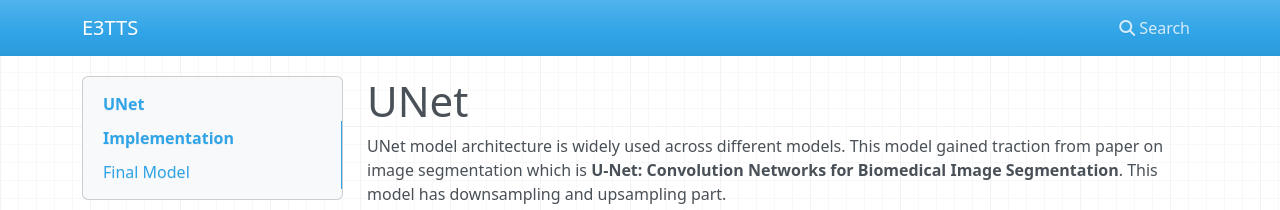
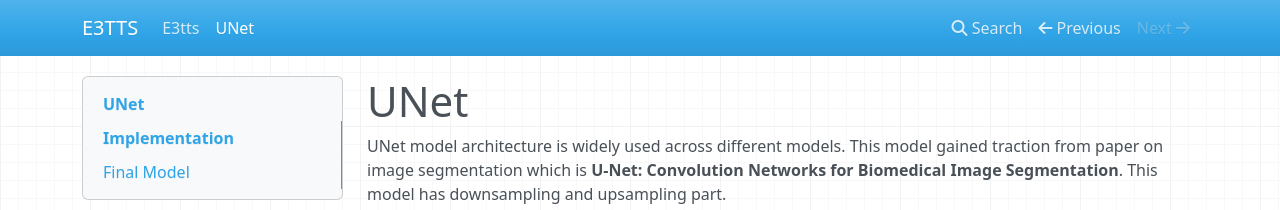
Before and after one commit to mac819/e3tts-doc, an MkDocs documentation site: the page built from docs/unet.md, in a window 1280 px wide. Shown: the top 210 px of the page. Built offline with MkDocs 1.6.1, drawn with Linux system fonts in a browser that asks for light colours; nearby versions of some CDN libraries; formulas are drawn with MathJax 3.

Commit message:
Add unet navigation in mkdoc config

```diff
--- a/mkdocs.yml
+++ b/mkdocs.yml
@@ -7,4 +7,5 @@ extra_javascript:
   - https://cdnjs.cloudflare.com/ajax/libs/mathjax/2.7.7/MathJax.js?config=TeX-MML-AM_CHTML
 
 nav:
-  - About: about.md
+  - E3tts: about.md
+  - UNet: unet.md
```
